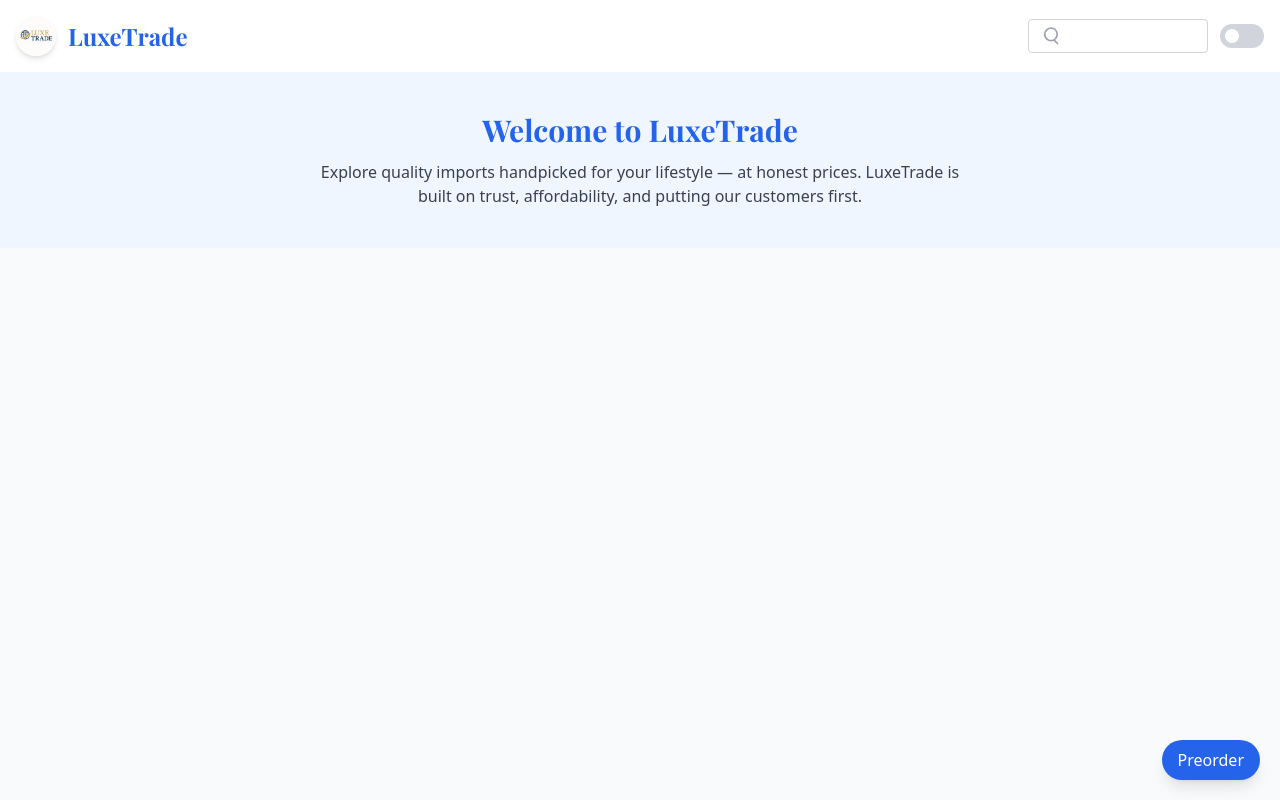
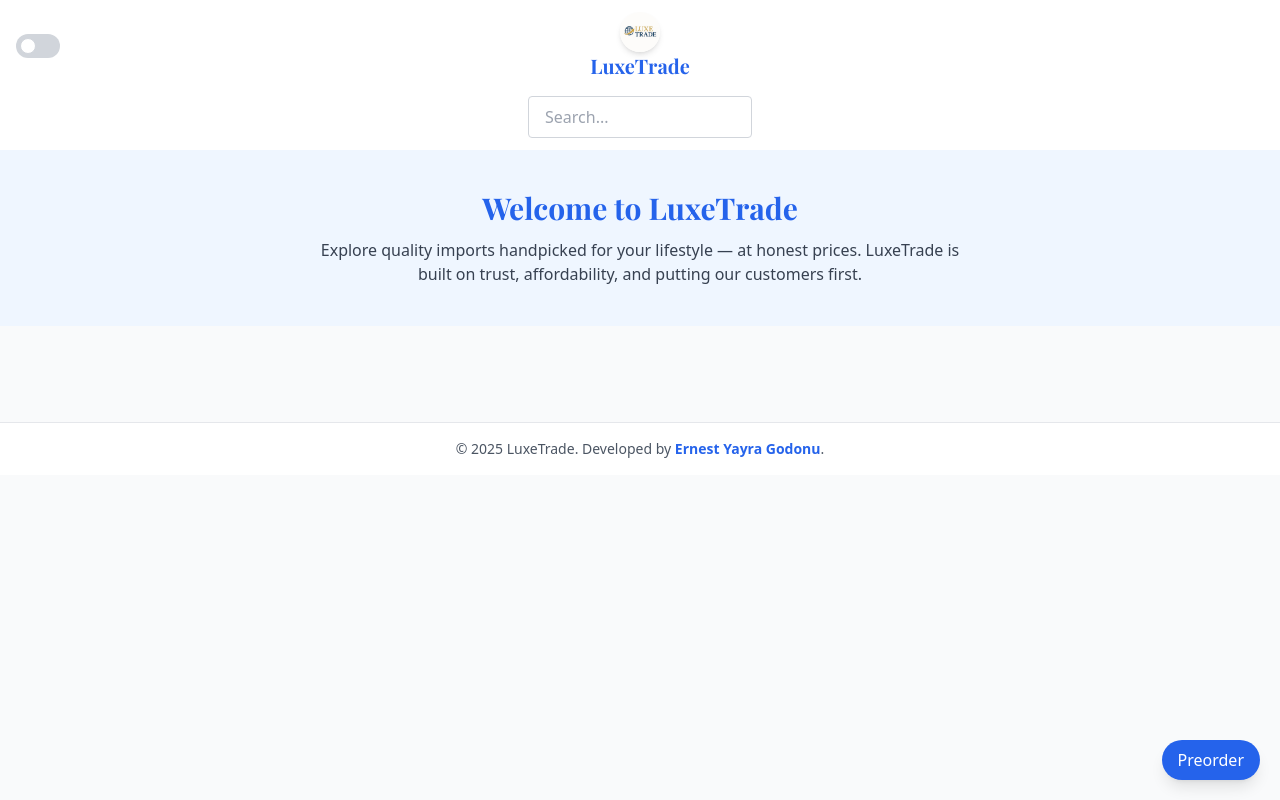
Before and after one commit to Qwesidwins/LuxeTrade_Storefront, a plain HTML site: page index.html in a window 1280 px wide. Drawn offline with nearby package versions, Linux system fonts and the light colour scheme; some packages are replaced by stand-ins of ours; a script that the page names is missing.

Commit message:
Update index.html

```diff
--- a/index.html
+++ b/index.html
@@ -2,7 +2,7 @@
 <html lang="en" class="light">
 
 <head>
-  <link rel="icon" href="/favicon.ico" type="image/x-icon" sizes="any">
+  <link rel="icon" type="image/x-icon" href="favicon.ico" />
   <meta charset="UTF-8" />
   <meta name="viewport" content="width=device-width, initial-scale=1.0" />
   <title>LuxeTrade Store</title>
@@ -51,33 +51,47 @@
 
 <body class="bg-gray-50 text-gray-800 dark:bg-gray-900 dark:text-gray-100 min-h-screen transition-colors">
 
-  <!-- Header -->
-  <header class="bg-white dark:bg-gray-800 shadow p-4 flex items-center justify-between gap-3 flex-wrap sm:flex-nowrap">
-    <!-- Brand Logo + Name -->
-    <div class="flex items-center gap-3 flex-shrink-0">
-      <img src="logo.jpg" alt="LuxeTrade Logo" class="w-10 h-10 rounded-full object-cover shadow-md" />
-      <h1 class="text-xl sm:text-2xl font-serif font-bold text-primary-light dark:text-primary-dark whitespace-nowrap">LuxeTrade</h1>
-    </div>
-
-    <!-- Search + Dark Mode Toggle -->
-    <div class="flex items-center gap-3 flex-grow justify-end">
-      <div class="relative w-full max-w-[180px]">
-        <input type="text" id="searchInput"  class="search-input w-full px-3 py-1 rounded border border-gray-300 dark:bg-gray-700 dark:border-gray-600" />
-        <div class="absolute inset-y-0 left-3 flex items-center pointer-events-none">
-          <svg class="w-5 h-5 text-gray-400" xmlns="http://www.w3.org/2000/svg" fill="none" viewBox="0 0 24 24" stroke="currentColor">
-            <path stroke-linecap="round" stroke-linejoin="round" stroke-width="2" d="M21 21l-4.35-4.35m0 0A7.5 7.5 0 1110.5 3a7.5 7.5 0 016.15 13.65z" />
-          </svg>
-        </div>
-      </div>
-
-      <!-- Toggle Switch -->
+  <header class="bg-white dark:bg-gray-800 shadow px-4 py-3">
+    <!-- Top row: Toggle + Logo -->
+    <div class="flex items-center justify-between gap-3">
+      <!-- Dark Mode Toggle (Left) -->
       <label for="darkModeToggle" class="relative inline-flex items-center cursor-pointer">
-        <input type="checkbox" id="darkModeToggle" class="sr-only">
+        <input type="checkbox" id="darkModeToggle" class="sr-only peer" />
         <div class="w-11 h-6 bg-gray-300 rounded-full peer dark:bg-gray-700 peer-focus:ring-2 peer-focus:ring-blue-500 transition-colors"></div>
         <div class="absolute left-1 top-1 bg-white border border-gray-300 rounded-full w-4 h-4 peer-checked:translate-x-5 transition-transform"></div>
       </label>
+
+      <!-- Logo + Brand Name (Centered) -->
+      <div class="flex flex-col items-center flex-grow text-center">
+        <img src="logo.jpg" alt="LuxeTrade Logo" class="w-10 h-10 rounded-full object-cover mx-auto shadow-md" />
+        <h1 class="text-xl font-serif font-bold text-primary-light dark:text-primary-dark">LuxeTrade</h1>
+      </div>
+
+      <!-- Spacer (matches toggle width to balance layout) -->
+      <div class="w-11 h-6"></div>
+    </div>
+
+    <!-- Centered Search Bar -->
+    <div class="mt-4 relative">
+      <input
+        type="text"
+        id="searchInput"
+        placeholder="Search..."
+        class="search-input mx-auto block transition-all duration-300 ease-in-out w-56 focus:w-72 px-4 py-2 pr-10 rounded border border-gray-300 dark:bg-gray-700 dark:border-gray-600 focus:outline-none"
+      />
+      <div class="absolute left-1/2 transform -translate-x-1/2 top-1/2 -translate-y-1/2 pointer-events-none">
+        <!-- <svg class="w-5 h-5 text-gray-400 ml-3" xmlns="http://www.w3.org/2000/svg" fill="none"
+          viewBox="0 0 24 24" stroke="currentColor">
+          <path stroke-linecap="round" stroke-linejoin="round" stroke-width="2"
+            d="M21 21l-4.35-4.35m0 0A7.5 7.5 0 1110.5 3a7.5 7.5 0 016.15 13.65z" />
+        </svg> -->
+      </div>
     </div>
   </header>
+
+
+
+
 
   <!-- Hero Section -->
   <section class="bg-blue-50 dark:bg-gray-800 text-center py-10 px-4">
@@ -116,4 +130,10 @@
   <script src="https://cdn.jsdelivr.net/npm/sweetalert2@11"></script>
 
 </body>
+<footer class="bg-white dark:bg-gray-800 border-t border-gray-200 dark:border-gray-700 text-center py-4 mt-12 text-sm text-gray-600 dark:text-gray-400">
+  <p>
+    &copy; <span id="year"></span> 2025 LuxeTrade. Developed by <strong class="text-primary-light dark:text-primary-dark">Ernest Yayra Godonu</strong>.
+  </p>
+</footer>
+
 </html>
```
